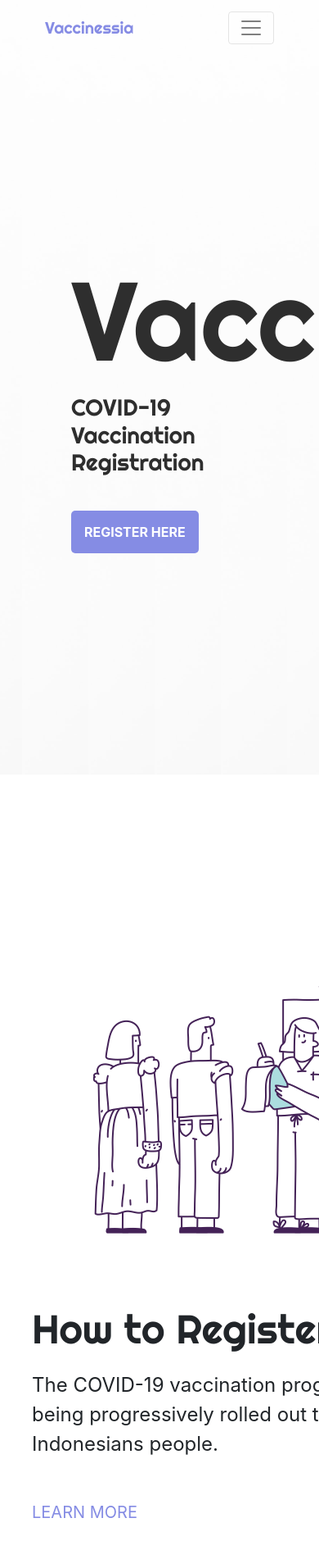
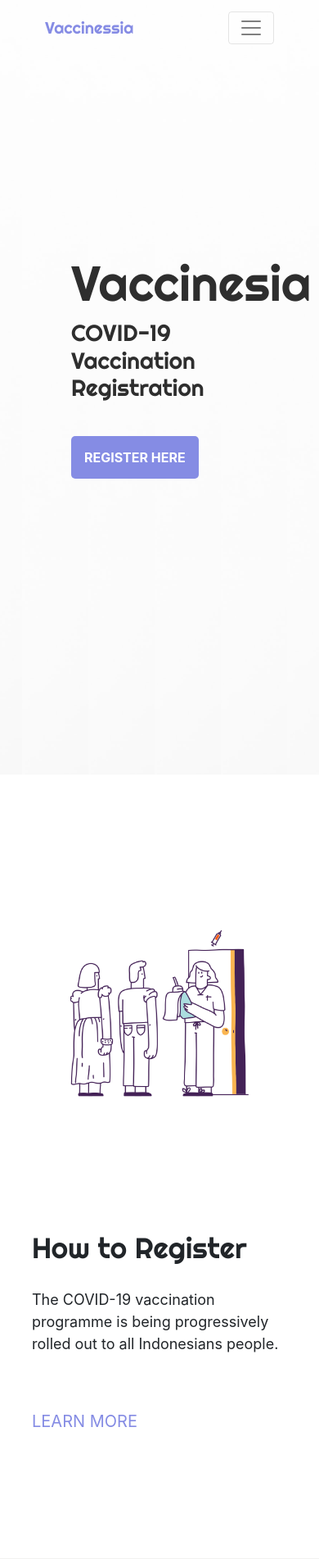
Before and after one commit to thoriqulhaq/Vaccinesia-IndoVaccinationRegistration, a PHP site: page / in a window 390 px wide; the page is wider, and only the part inside the window is pictured. Shown: the part 37-1939 px from the top of that part at 82% size. Run offline with PHP 8.4, Linux system fonts and the light colour scheme; some libraries are stand-ins or nearby versions.

Commit message:
new commit

```diff
--- a/styles.css
+++ b/styles.css
@@ -193,6 +193,7 @@ th, td {
 
 .hero-word {
     grid-area: hero-word;
+    display: grid;
     justify-content: center;
     align-items: center;
     width: 100%;
@@ -517,6 +518,25 @@ small{position: absolute; z-index: 40; bottom: 0; margin-bottom: -15px;}
         margin-bottom: 2.5em;
     }
 
+    .hero-word h1 {
+        padding-top: 20px;
+        font-size: 35px;
+    }
+
+    .hero-word p {
+        margin-top: 20px;
+        font-size: 18px;
+    }
+
+    .hero-title h1 {
+        font-size: 35px;
+    }
+
+
+    .hero-picture img {
+        width: 100%;
+    }
+
     .content-wrapper-contact {
         display: grid;
         grid-template-columns: 1fr;
@@ -536,6 +556,10 @@ small{position: absolute; z-index: 40; bottom: 0; margin-bottom: -15px;}
         padding-left: 3.5em;
         padding-right: 3.5em;
         width: 100%;
+    }
+
+    .hero h1 {
+        font-size: 60px;
     }
 
     .content-wrapper-advisory {
```
